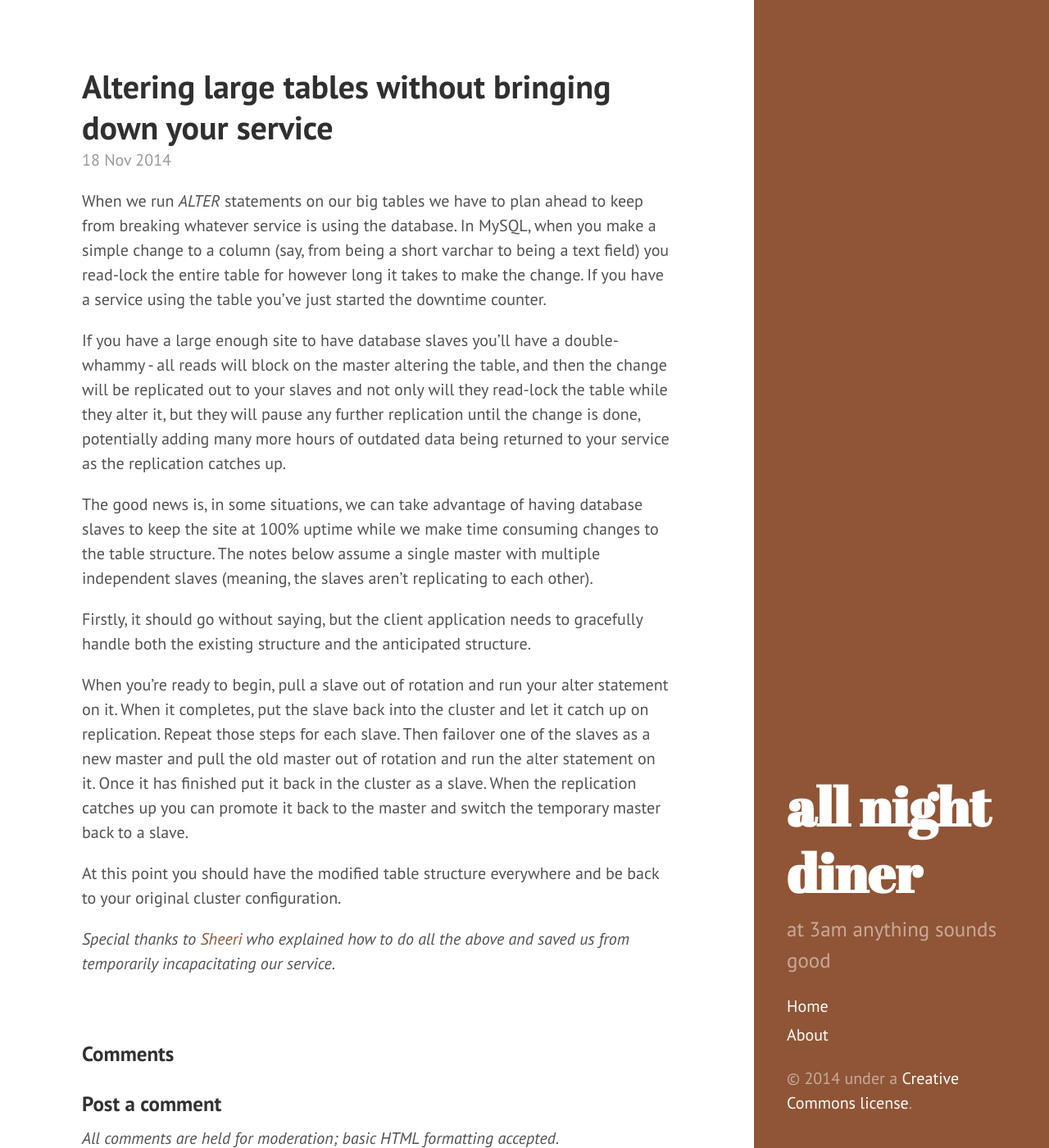
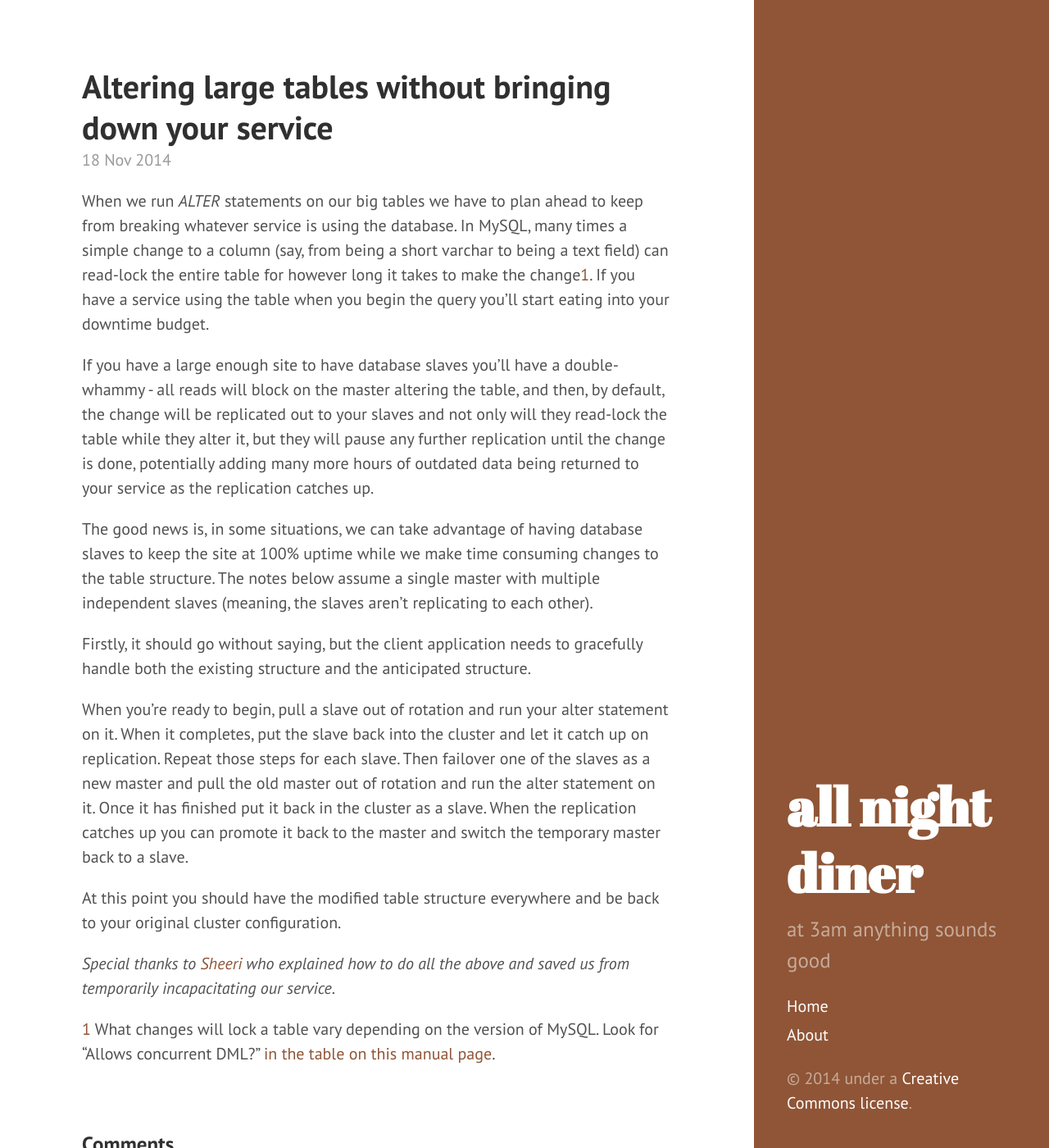
Before and after one commit to clouserw/blog.micropipes.com, a Jekyll site: the page built from _posts/2014-11-18-altering-large-tables-without-bringing-down-your-service.md, in a window 1280 px wide and 1400 px high. Shown: the whole window at 82% size. Built offline with Jekyll 4.4.1, drawn with Linux system fonts in a browser that asks for light colours; Markdown is read by kramdown in place of the engine named in the settings.

Commit message:
some more small tweaks.  ready to post!

```diff
--- a/_posts/2014-11-18-altering-large-tables-without-bringing-down-your-service.md
+++ b/_posts/2014-11-18-altering-large-tables-without-bringing-down-your-service.md
@@ -6,23 +6,23 @@ tags:
 ---
 
 When we run *ALTER* statements on our big tables we have to plan ahead to keep
-from breaking whatever service is using the database.  In MySQL, when you make a
+from breaking whatever service is using the database.  In MySQL, many times a
 simple change to a column (say, from being a short varchar to being a text
-field) you read-lock the entire table for however long it takes to make the
-change.  If you have a service using the table you've just started the downtime
-counter.
+field) can read-lock the entire table for however long it takes to make the
+change[1].  If you have a service using the table when you begin the query you'll
+start eating into your downtime budget.
 
 If you have a large enough site to have database slaves you'll have a
-double-whammy - all reads will block on the master altering the table, and then
-the change will be replicated out to your slaves and not only will they
-read-lock the table while they alter it, but they will pause any further
+double-whammy - all reads will block on the master altering the table, and then,
+by default, the change will be replicated out to your slaves and not only will
+they read-lock the table while they alter it, but they will pause any further
 replication until the change is done, potentially adding many more hours of
 outdated data being returned to your service as the replication catches up.
 
-The good news is, in some situations, we can take advantage of having database slaves to keep the
-site at 100% uptime while we make time consuming changes to the table structure.
-The notes below assume a single master with multiple independent slaves
-(meaning, the slaves aren't replicating to each other).
+The good news is, in some situations, we can take advantage of having database
+slaves to keep the site at 100% uptime while we make time consuming changes to
+the table structure.  The notes below assume a single master with multiple
+independent slaves (meaning, the slaves aren't replicating to each other).
 
 Firstly, it should go without saying, but the client application needs to
 gracefully handle both the existing structure and the anticipated structure.
@@ -38,5 +38,11 @@ master and switch the temporary master back to a slave.
 At this point you should have the modified table structure everywhere and be
 back to your original cluster configuration.
 
-*Special thanks to [Sheeri](http://www.sheeri.com/) who explained how to do all the above and saved
-us from temporarily incapacitating our service.*
+*Special thanks to [Sheeri][1] who explained how to do all
+the above and saved us from temporarily incapacitating our service.*
+
+[1] What changes will lock a table vary depending on the version of MySQL.  Look
+for "Allows concurrent DML?" [in the table on this manual page][2].
+
+[1]: http://www.sheeri.com/
+[2]: http://dev.mysql.com/doc/refman/5.6/en/innodb-create-index-overview.html
```
